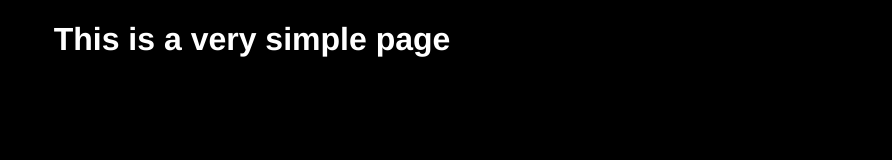
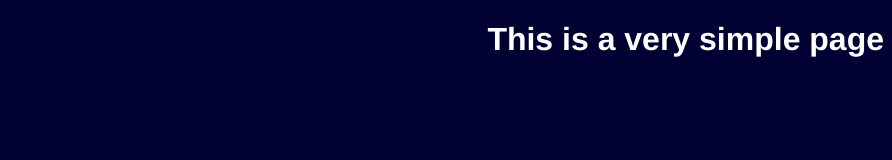
Before and after one commit to divyanshu-rawat/Open-Source-Web-Tools, a website: page Minification and Compiling/index.html in a window 1280 px wide. Shown: the whole page, without its empty margins (388-1280 px from the left). Drawn offline with Linux system fonts and the light colour scheme.

Commit message:
Compiled SCCS to CSS using Node-SASS package !

```diff
--- a/Minification and Compiling/index.html
+++ b/Minification and Compiling/index.html
@@ -4,7 +4,7 @@
 <head>
     <meta charset="utf-8">
     <title>Simple Page</title>
-    <link rel="stylesheet" href="styles.css">
+    <link rel="stylesheet" href="style.css">
 </head>
 
 <body>
--- a/Minification and Compiling/package.json
+++ b/Minification and Compiling/package.json
@@ -12,6 +12,7 @@
     "clean-css": "^3.4.23",
     "htmltidy": "0.0.6",
     "morgan": "^1.7.0",
+    "node-sass": "^4.1.1",
     "uglify-js": "^2.7.5"
   }
 }
--- /dev/null
+++ b/Minification and Compiling/style.scss
@@ -0,0 +1,8 @@
+body {
+    background-color: #003;
+    font-family: Helvetica;
+}
+h1 {
+    color: #fff;
+    text-align: right;
+}
--- /dev/null
+++ b/Minification and Compiling/styles.min.css
@@ -0,0 +1 @@
+body{background-color:#000;font-family:Helvetica}h1{color:#fff;text-align:center}
```
Also changed, not shown: Minification and Compiling/style.css (added), 1 other file.
